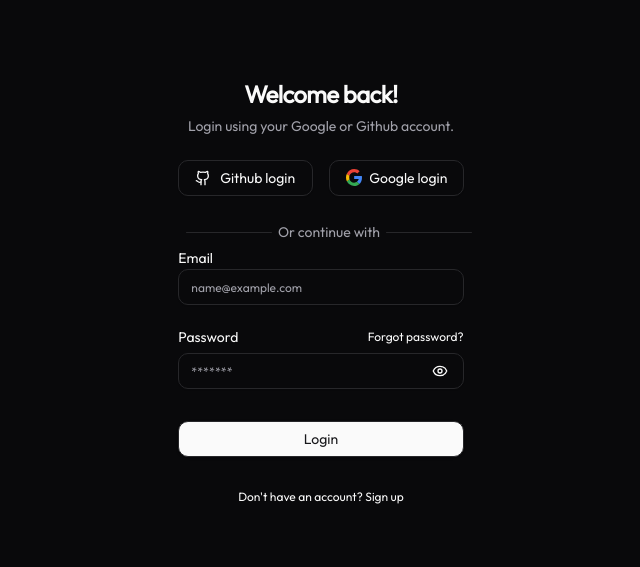
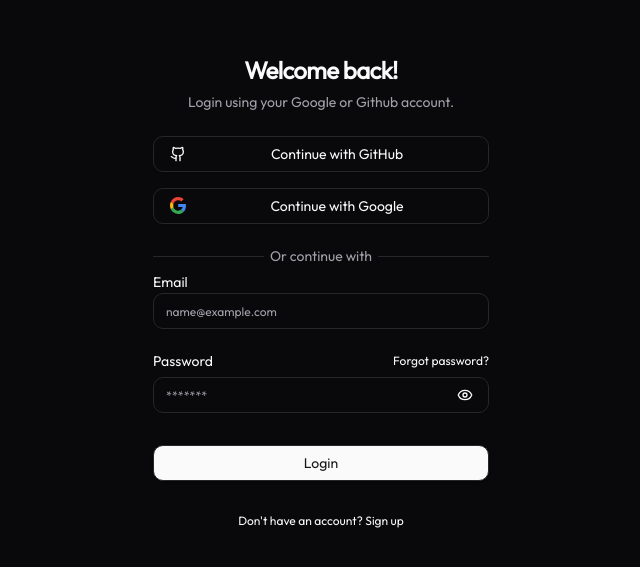
Before and after one commit to aymnart/solid-fiesta, a Next.js app: page /auth/login in a window 1280 px wide. Shown: the part 105-672 px from the top of the page, without its empty margins (319-959 px from the left). Built offline with nearby package versions, Linux system fonts and the light colour scheme; no server answers.

Commit message:
feat: implement AuthCard component for authentication forms and update error handling

```diff
--- a/app/auth/error/page.tsx
+++ b/app/auth/error/page.tsx
@@ -1,4 +1,4 @@
-import ErrorCard from "@/components/auth/error-card"
+import AuthErrorCard from "@/components/auth/error-card"
 import type { Metadata } from "next"
 
 export const metadata: Metadata = {
@@ -8,8 +8,8 @@ export const metadata: Metadata = {
 
 export default function AuthErrorPage() {
   return (
-    <div className="flex flex-col border rounded-lg p-4 shadow-lg">
-      <ErrorCard />
-    </div>
+    <main className="flex flex-col border rounded-lg p-4 shadow-lg">
+      <AuthErrorCard />
+    </main>
   )
 }
--- a/components/auth/card-wrapper.tsx
+++ b/components/auth/auth-card.tsx
@@ -9,11 +9,12 @@ import {
   CardHeader,
   CardTitle,
 } from "@/components/ui/card"
+import Divider from "@/components/ui/divider"
 import { cn } from "@/lib/utils"
 import Link from "next/link"
 import type React from "react"
 
-interface CardWrapperProps {
+interface AuthCardProps {
   children?: React.ReactNode
   headerLabel: string
   headerDescription?: string
@@ -25,20 +26,37 @@ interface CardWrapperProps {
   className?: string
 }
 
-export function CardWrapper({
+/**
+ * A reusable authentication card component that provides a structured layout
+ * for authentication-related content, such as headers, descriptions, social login options,
+ * and a customizable back button.
+ *
+ * @param {React.ReactNode} children - The content to be displayed inside the card.
+ * @param {string} headerLabel - The main title of the card.
+ * @param {string} [headerDescription] - An optional description displayed below the header label.
+ * @param {string} backButtonHref - The URL or path for the back button link.
+ * @param {string} backButtonLabel - The label text for the back button.
+ * @param {"link" | "button"} [backButtonVariant="link"] - The variant style of the back button.
+ * @param {boolean} [showSocial=false] - Whether to display social login options.
+ * @param {React.ReactNode} [icon] - An optional icon to display above the header label.
+ * @param {string} [className] - Additional CSS classes to apply to the card.
+ *
+ * @returns {JSX.Element} The rendered authentication card component.
+ */
+export function AuthCard({
   children,
   headerLabel,
   headerDescription,
   backButtonHref,
   backButtonLabel,
   backButtonVariant = "link",
-  showSocial,
+  showSocial = false,
   icon,
   className,
-}: CardWrapperProps) {
+}: AuthCardProps) {
   return (
     <Card
-      className={cn("w-96 grid justify-center items-center border-none shadow-none", className)}
+      className={cn("w-sm *:w-full grid place-items-center border-none shadow-none", className)}
     >
       <CardHeader className="text-center">
         {icon && <div className="mb-2 mx-auto">{icon}</div>}
@@ -48,8 +66,11 @@ export function CardWrapper({
         {headerDescription && <CardDescription>{headerDescription}</CardDescription>}
       </CardHeader>
       {showSocial && (
-        <CardContent className="pb-0">
+        <CardContent className="pb-0 flex flex-col items-center gap-5">
           <Social />
+          <Divider color="hsl(var(--border))">
+            <span className="w-max text-sm text-muted-foreground">Or continue with</span>
+          </Divider>
         </CardContent>
       )}
       {children && <CardContent>{children}</CardContent>}
--- a/components/auth/login-form.tsx
+++ b/components/auth/login-form.tsx
@@ -1,6 +1,6 @@
 "use client"
 import { login } from "@/actions/auth/login"
-import { CardWrapper } from "@/components/auth/card-wrapper"
+import { AuthCard } from "@/components/auth/auth-card"
 import FormError from "@/components/general/form-error"
 import FormSuccess from "@/components/general/form-success"
 import { Button } from "@/components/ui/button"
@@ -69,7 +69,7 @@ export function LoginForm() {
   }
 
   return (
-    <CardWrapper
+    <AuthCard
       headerLabel={showTwoFactor ? "" : "Welcome back!"}
       headerDescription={showTwoFactor ? "" : "Login using your Google or Github account."}
       backButtonLabel={showTwoFactor ? "" : "Don't have an account? Sign up"}
@@ -201,6 +201,6 @@ export function LoginForm() {
           </Button>
         </form>
       </Form>
-    </CardWrapper>
+    </AuthCard>
   )
 }
--- a/components/auth/new-password-form.tsx
+++ b/components/auth/new-password-form.tsx
@@ -1,6 +1,6 @@
 "use client"
 import { newPassword } from "@/actions/auth/new-password"
-import { CardWrapper } from "@/components/auth/card-wrapper"
+import { AuthCard } from "@/components/auth/auth-card"
 import FormError from "@/components/general/form-error"
 import FormSuccess from "@/components/general/form-success"
 import { Button } from "@/components/ui/button"
@@ -61,7 +61,7 @@ export function NewPasswordForm() {
   }
 
   return (
-    <CardWrapper
+    <AuthCard
       icon={<KeyRound size={36} />}
       headerLabel="Reset Your Password"
       headerDescription="Please enter and confirm your new password below."
@@ -155,6 +155,6 @@ export function NewPasswordForm() {
           </Button>
         </form>
       </Form>
-    </CardWrapper>
+    </AuthCard>
   )
 }
--- a/components/auth/new-verification-form.tsx
+++ b/components/auth/new-verification-form.tsx
@@ -1,7 +1,7 @@
 "use client"
 import "@/css/beat-loader.css"
 import NewVerification from "@/actions/auth/new-verification"
-import { CardWrapper } from "@/components/auth/card-wrapper"
+import { AuthCard } from "@/components/auth/auth-card"
 import FormError from "@/components/general/form-error"
 import FormSuccess from "@/components/general/form-success"
 import { MailCheck } from "lucide-react"
@@ -36,7 +36,7 @@ export default function NewVerificationForm() {
   }, [onSubmit])
 
   return (
-    <CardWrapper
+    <AuthCard
       icon={<MailCheck size={36} />}
       headerLabel="Confirming your verification"
       headerDescription="We're verifying your email address"
@@ -49,6 +49,6 @@ export default function NewVerificationForm() {
         {success && <FormSuccess className="w-fit" message={success} />}
         {error && <FormError className="w-fit" message={error} />}
       </div>
-    </CardWrapper>
+    </AuthCard>
   )
 }
--- a/components/auth/register-form.tsx
+++ b/components/auth/register-form.tsx
@@ -1,6 +1,6 @@
 "use client"
 import { register } from "@/actions/auth/register"
-import { CardWrapper } from "@/components/auth/card-wrapper"
+import { AuthCard } from "@/components/auth/auth-card"
 import FormError from "@/components/general/form-error"
 import FormSuccess from "@/components/general/form-success"
 import { Button } from "@/components/ui/button"
@@ -60,7 +60,7 @@ export function RegisterForm() {
   }
 
   return (
-    <CardWrapper
+    <AuthCard
       headerLabel="Create an account"
       backButtonLabel="Already have an account? Sign in"
       backButtonHref="/auth/login"
@@ -206,6 +206,6 @@ export function RegisterForm() {
           </Button>
         </form>
       </Form>
-    </CardWrapper>
+    </AuthCard>
   )
 }
--- a/components/auth/reset-form.tsx
+++ b/components/auth/reset-form.tsx
@@ -1,6 +1,6 @@
 "use client"
 import { reset } from "@/actions/auth/reset-password"
-import { CardWrapper } from "@/components/auth/card-wrapper"
+import { AuthCard } from "@/components/auth/auth-card"
 import FormError from "@/components/general/form-error"
 import FormSuccess from "@/components/general/form-success"
 import { Button } from "@/components/ui/button"
@@ -44,7 +44,7 @@ export function ResetForm() {
   }
 
   return (
-    <CardWrapper
+    <AuthCard
       icon={<ShieldCheck size={36} />}
       headerLabel="Forgot your password?"
       headerDescription="Type your email and we will send you a link to reset your password."
@@ -91,6 +91,6 @@ export function ResetForm() {
           </Button>
         </form>
       </Form>
-    </CardWrapper>
+    </AuthCard>
   )
 }
--- a/components/auth/social.tsx
+++ b/components/auth/social.tsx
@@ -1,54 +1,99 @@
 "use client"
+
 import { Button } from "@/components/ui/button"
 import { LOGIN_DEFAULT_REDIRECT } from "@/routes"
-import { Github } from "lucide-react"
+import { Github, Loader2Icon } from "lucide-react"
 import { signIn } from "next-auth/react"
 import Image from "next/image"
-import { useTransition } from "react"
-import Divider from "../ui/divider"
+import { useState, useTransition } from "react"
+import { toast } from "sonner"
 
+/**
+ * Supported authentication providers
+ */
+type Provider = "github" | "google"
+
+/**
+ * Social authentication component that provides login options with GitHub and Google
+ *
+ * @returns A React component with social login buttons
+ */
 export function Social() {
+  // Track authentication processing state
   const [isPending, startTransition] = useTransition()
+  // Track which provider is currently being processed
+  const [activeProvider, setActiveProvider] = useState<Provider | null>(null)
 
-  const onClick = (provider: "github" | "google") => {
-    startTransition(() => {
-      signIn(provider, {
-        callbackUrl: LOGIN_DEFAULT_REDIRECT,
-      })
+  /**
+   * Initiates the authentication flow with the selected provider
+   *
+   * @param provider - The authentication provider to use ("github" or "google")
+   */
+  const handleLogin = async (provider: Provider) => {
+    setActiveProvider(provider)
+
+    startTransition(async () => {
+      try {
+        await signIn(provider, {
+          callbackUrl: LOGIN_DEFAULT_REDIRECT,
+        })
+      } catch (error) {
+        console.error(`${provider} authentication failed:`, error)
+        toast.error("Authentication failed", {
+          description: `Could not sign in with ${provider}. Please try again.`,
+        })
+      } finally {
+        setActiveProvider(null)
+      }
     })
   }
 
+  /**
+   * Provider configuration data for consistent rendering
+   */
+  const providers = [
+    {
+      id: "github" as Provider,
+      name: "GitHub",
+      icon: <Github className="mr-2" size={16} />,
+    },
+    {
+      id: "google" as Provider,
+      name: "Google",
+      icon: (
+        <Image
+          src="/brand-icons/google.svg"
+          width={16}
+          height={16}
+          alt="Google logo"
+          className="mr-2"
+        />
+      ),
+    },
+  ]
+
   return (
-    <div className="grid gap-6">
-      <div className="flex flex-col sm:flex-row items-center gap-4">
+    <div className="flex flex-col w-full gap-4">
+      {providers.map(provider => (
         <Button
-          onClick={() => {
-            onClick("github")
-          }}
+          key={provider.id}
+          onClick={() => handleLogin(provider.id)}
           variant="outline"
-          className="w-full"
-          isPending={isPending}
-          prefix={<Github size={16} />}
-        >
-          Github login
-        </Button>
-        <Button
-          onClick={() => {
-            onClick("google")
-          }}
-          variant="outline"
-          className="w-full"
-          isPending={isPending}
-          prefix={
-            <Image src="/brand-icons/google.svg" width={16} height={16} alt={"google logo"} />
+          disabled={isPending}
+          aria-busy={isPending && activeProvider === provider.id}
+          className="w-full flex items-center justify-center"
+          prefix={provider.icon}
+          suffix={
+            isPending && activeProvider === provider.id && <Loader2Icon className="animate-spin" />
           }
         >
-          Google login
+          <span>
+            {isPending && activeProvider === provider.id
+              ? `Connecting to ${provider.name}...`
+              : `Continue with ${provider.name}`}
+          </span>
         </Button>
-      </div>
-      <Divider color="hsl(var(--border))">
-        <span className="w-max text-sm text-muted-foreground">Or continue with</span>
-      </Divider>
+      ))}
     </div>
   )
 }
```
Also changed, not shown: components/auth/error-card.tsx (+5 -5 lines).
